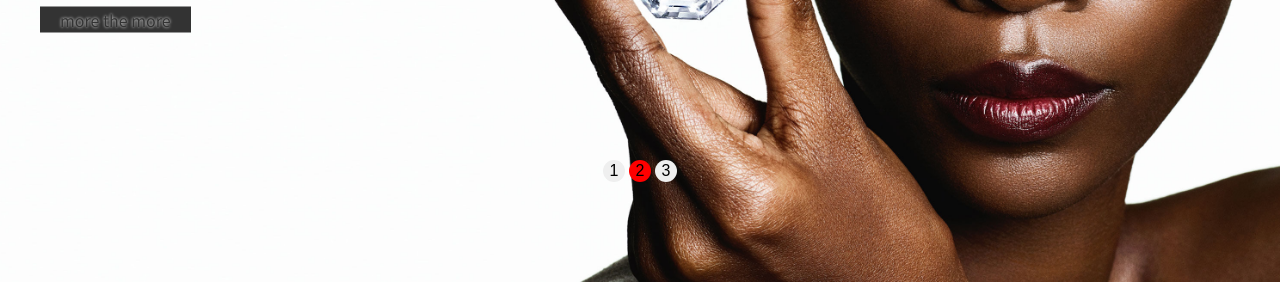
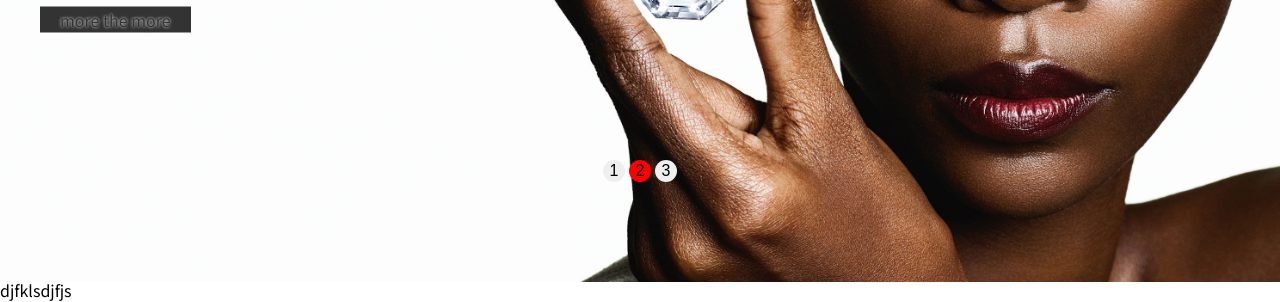
Before and after one commit to seo0033/seo0033, a plain HTML site: page trn02/index.html in a window 1280 px wide. Shown: the part 534-836 px from the top of the page. Drawn offline with Linux system fonts and the light colour scheme; some icons are missing.

Commit message:
20220620

```diff
--- a/trn02/index.html
+++ b/trn02/index.html
@@ -100,7 +100,7 @@
         </main>
 
         <footer id="footer">
-
+djfklsdjfjs
         </footer>
     </div>
 
```
